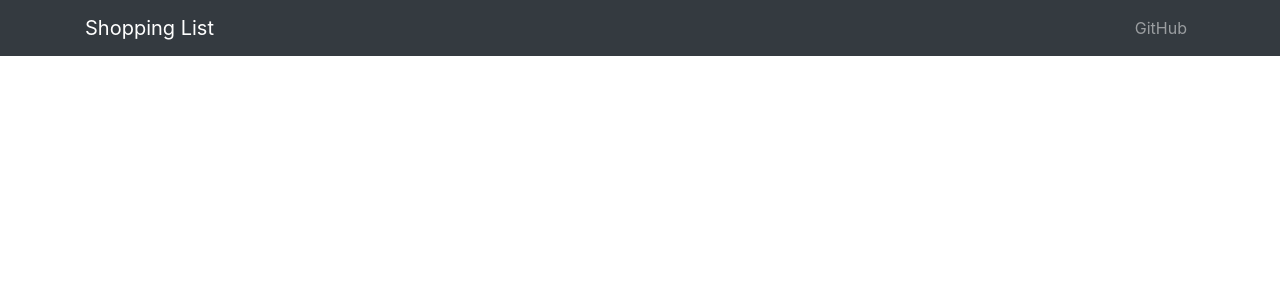
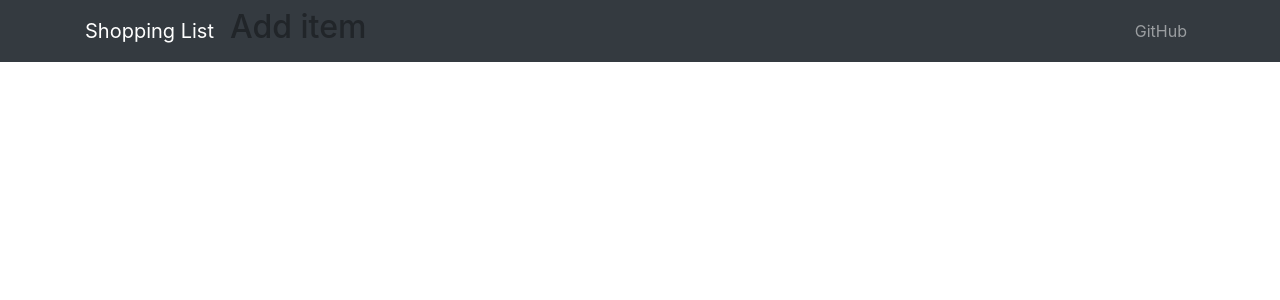
Before and after one commit to ncodena/Shopping-List, a React (Create React App) app in the folder client/: page / in a window 1280 px wide. Shown: the top 300 px of the page. Built offline with nearby package versions, Linux system fonts and the light colour scheme.

Commit message:
components

```diff
--- a/client/src/components/appNavbar.js
+++ b/client/src/components/appNavbar.js
@@ -27,6 +27,7 @@ return (
     <Navbar color="dark" dark expand="sm" className="mb-5">
         <Container>
             <NavbarBrand href="/">Shopping List</NavbarBrand>
+            <h2>Add item</h2>
             <NavbarToggler onClick={this.toggle}></NavbarToggler>
             <Collapse isOpen={this.state.isOpen} navbar>
                 <Nav className="ml-auto" navbar>
```
